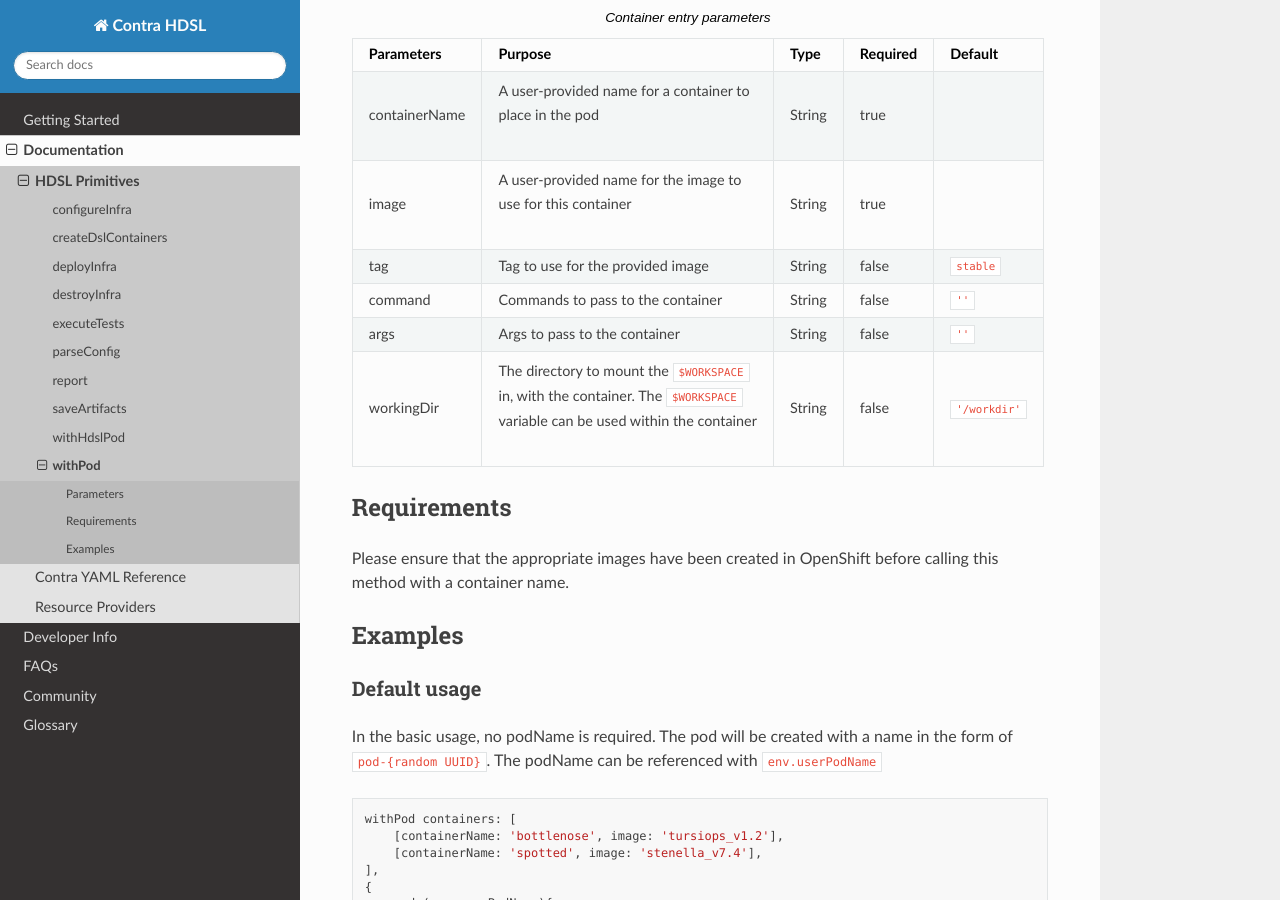
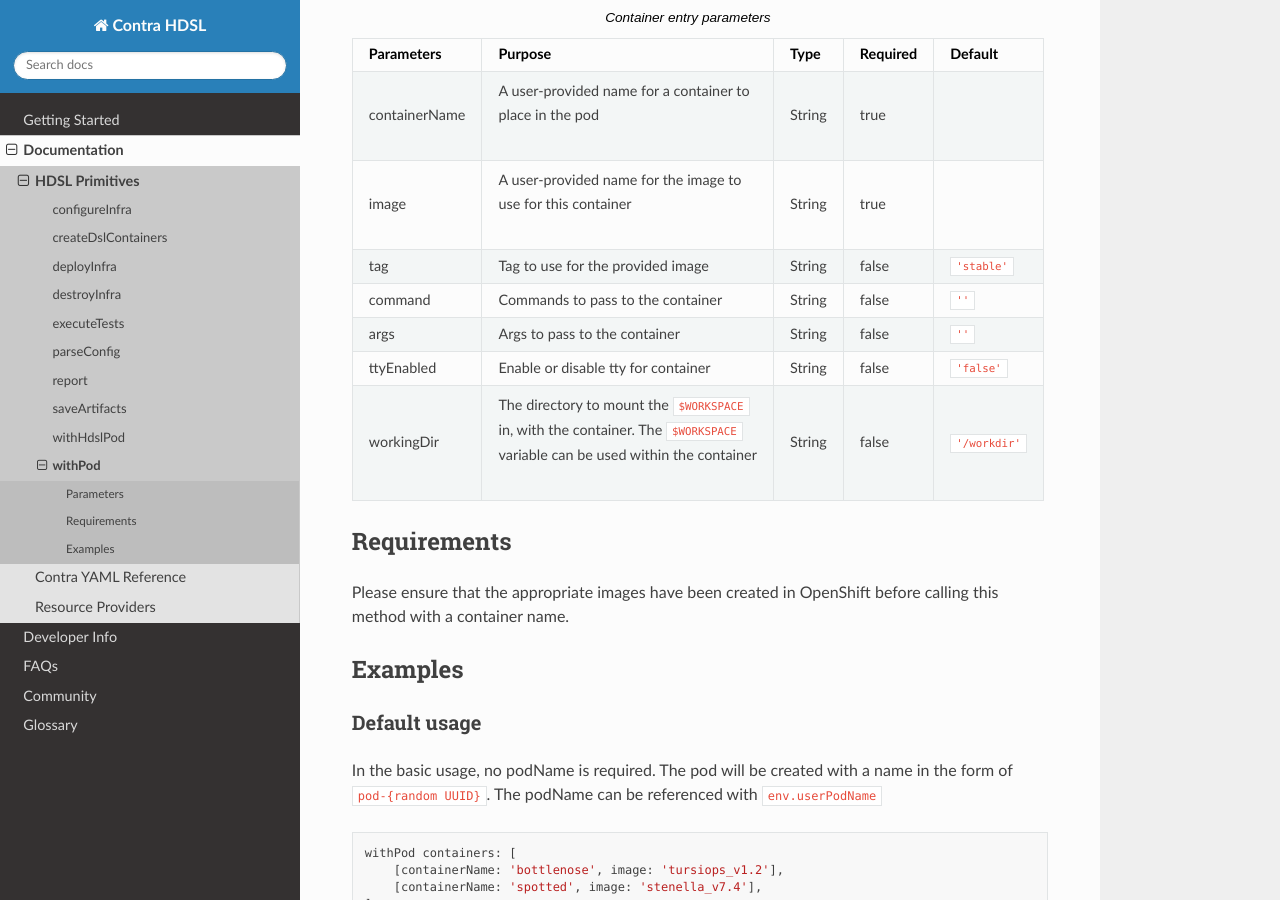
Before and after one commit to openshift/contra-hdsl, a Sphinx documentation site: the page built from docs/source/withPod.rst, in a window 1280 px wide and 900 px high, scrolled down 664 px. Built offline with Sphinx 7.4.7 and the Read the Docs theme 2.0.0, drawn with Linux system fonts in a browser that asks for light colours.

Commit message:
UPDATE documentation for withPod() var
Updated the documentation for withPod() var to include the ttyEnabled
argument.

Fixed formatting of the default value for the tag argument.

```diff
--- a/docs/source/withPod.rst
+++ b/docs/source/withPod.rst
@@ -32,9 +32,10 @@
                  | place in the pod
    image         | A user-provided name for the image to      String  true
                  | use for this container
-   tag           Tag to use for the provided image            String  false    ``stable``
+   tag           Tag to use for the provided image            String  false    ``'stable'``
    command       Commands to pass to the container            String  false    ``''``
    args          Args to pass to the container                String  false    ``''``
+   ttyEnabled    Enable or disable tty for container          String  false    ``'false'``
    workingDir    | The directory to mount the ``$WORKSPACE``  String  false    ``'/workdir'``
                  | in, with the container. The ``$WORKSPACE``
                  | variable can be used within the container
```
